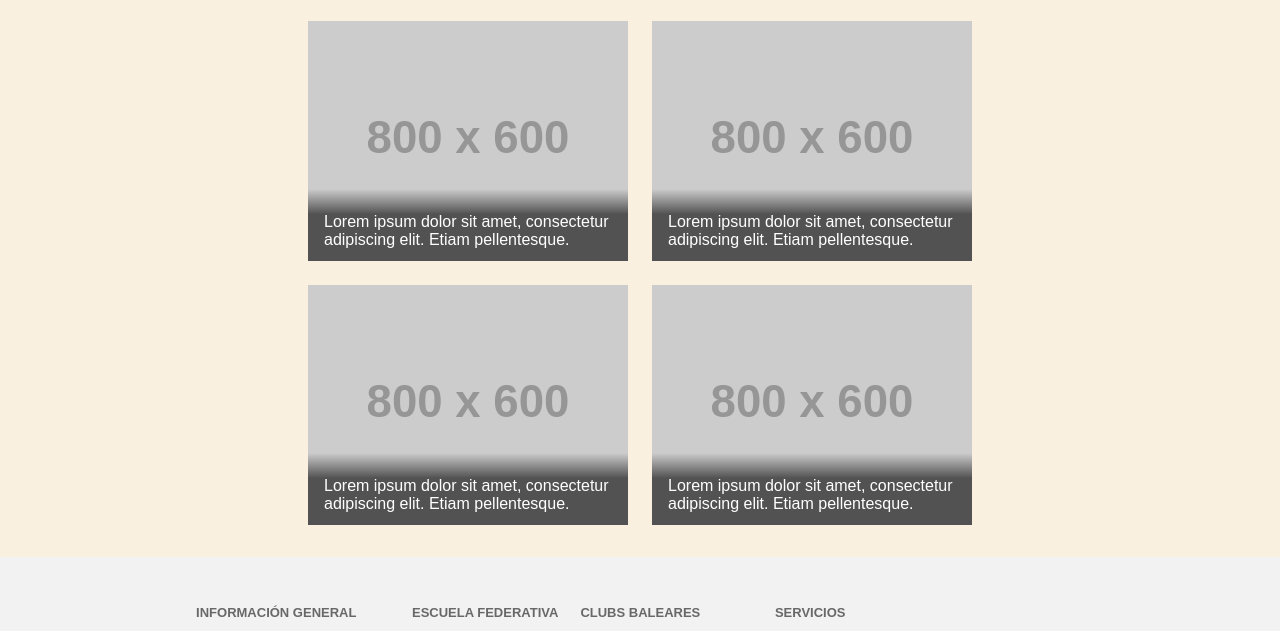
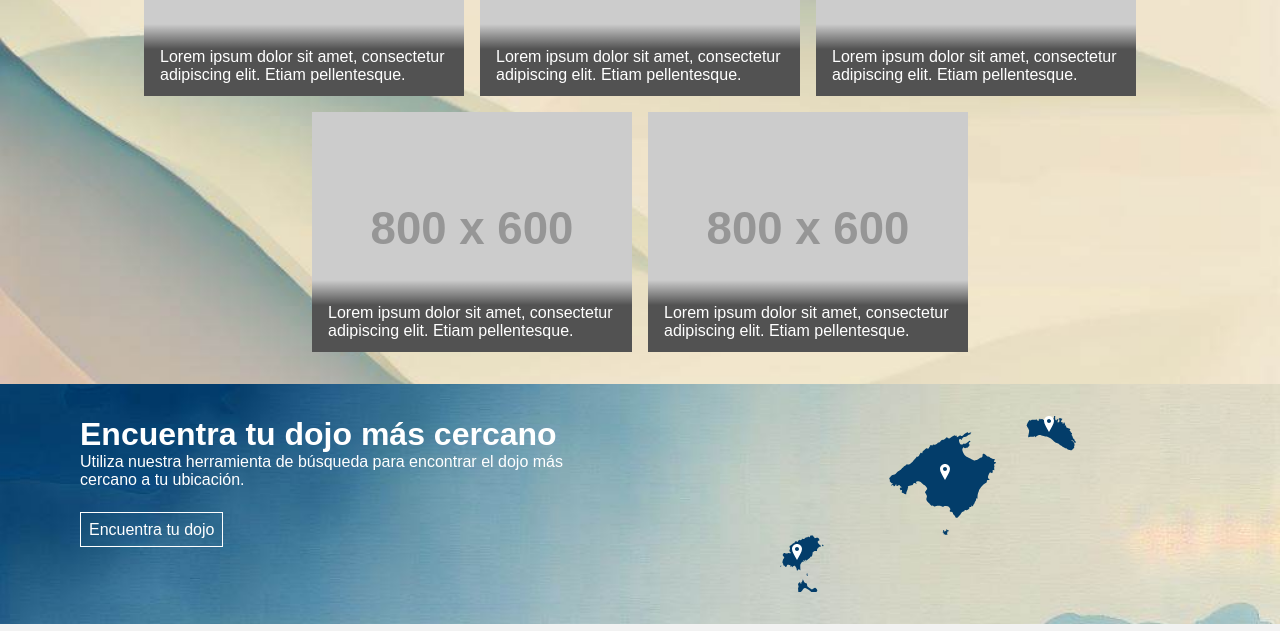
Before and after one commit to marcfs95/fedebaljudo.com, a plain HTML site: page aikido.html in a window 1280 px wide. Shown: the part 2078-2709 px from the top of the page. Drawn offline with Linux system fonts and the light colour scheme; placeholder pictures from the web are drawn by us.

Commit message:
Mockup changes applied

```diff
--- a/aikido.html
+++ b/aikido.html
@@ -11,6 +11,7 @@
         .content_with_image {
             display: flex;
             gap: 5em;
+            justify-content: space-between;
         }
 
         .content_with_image > div {
@@ -18,7 +19,7 @@
         }
 
         .content_with_image > .text {
-            max-width: 30em;
+            /*max-width: 30em;*/
         }
 
         .content_with_image > .image {
@@ -37,6 +38,7 @@
             display: flex;
             flex-direction: column;
             gap: 3em;
+            padding: 2em 5em;
         }
 
         .separator {
@@ -44,15 +46,17 @@
         }
 
         .news {
-            padding: 2em 10em;
-            background-color: #f9f0e0;
+            padding: 2em 3em;
+            background-size: cover;
+            background-position: center;
+            background-image: url(./assets/img/news_background.jpg);
         }
 
         .other_news {
             display: flex;
             flex-wrap: wrap;
             justify-content: center;
-            gap: 1.5em;
+            gap: 1em;
         }
 
         .specific_news .news_piece {
@@ -269,6 +273,62 @@
                 </div>
             </div>
         </div>
+        <content class="dojo_locator" style="
+                                    height: 15em;
+                                    display: flex;
+                                    background-image: url('./assets/img/locator_background.jpg');
+                                    width: 100%;
+                                    gap: 2em;
+                                    background-position: center;
+                                    justify-content: space-around;
+                                    box-sizing: border-box;
+                                    background-size: cover;
+                                    padding: 2em 5em;
+                                ">
+            <div style="
+                                    width: 50%;
+                                    box-sizing: unset;
+                                    color: white;
+                                ">
+                <h3 style="
+                                    font-size: 2em;
+                                    margin: 0;
+                                ">Encuentra tu dojo más cercano</h3>
+                <p style="
+                                    margin: 0 0 2em;
+                                ">Utiliza nuestra herramienta de búsqueda para encontrar el dojo más cercano a tu ubicación.
+                </p><span style="
+                                    padding: .5em;
+                                    border: 1px solid;
+                                ">Encuentra tu dojo</span>
+            </div>
+            <div style="
+                    width: 50%;
+                    display: flex;
+                    justify-content: center;
+                ">
+                <div style="
+            position: relative;
+            display: flex;
+            justify-content: center;
+        "><img src="./assets/img/illes_balears.svg" style="height: 100%;"><img src="./assets/icons/location_map.sVg" style="
+            height: 1em;
+            position: absolute;
+            top: 3em;
+            left: 10em;
+        "><img src="./assets/icons/location_map.svg?hola" style="
+            height: 1em;
+            position: absolute;
+            top: 0em;
+            left: 16.5em;
+        "><img src="./assets/icons/location_map.svg?hola" style="
+            height: 1em;
+            position: absolute;
+            bottom: 2em;
+            left: .75em;
+        "></div>
+            </div>
+        </content>
     </main>
     <footer>
         <div class="columns">
```
Also changed, not shown: assets/icons/location_map.svg (added), assets/img/illes_balears.svg (added), assets/img/illes_balears_background.jpg (added), assets/img/locator_background.jpg (added), assets/img/news_background.jpg (added).
